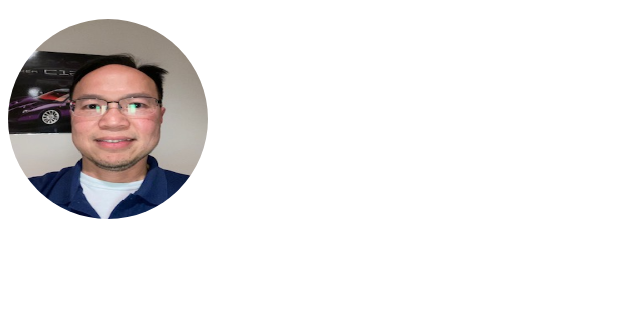
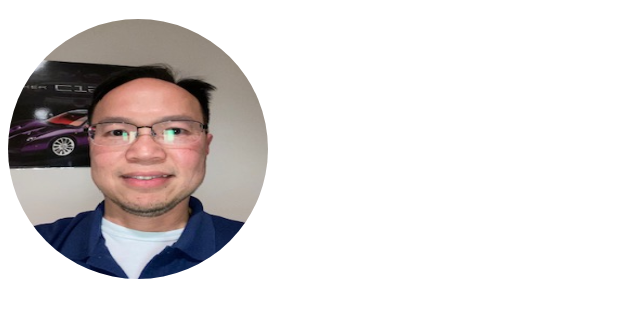
Before and after one commit to deanqtran/deanqtran.github.io, a plain HTML site: page index.html in a window 1280 px wide. Shown: the part 61-378 px from the top of the page, without its empty margins (0-640 px from the left). Drawn offline with Linux system fonts and the light colour scheme.

```diff
--- a/index.html
+++ b/index.html
@@ -5,7 +5,7 @@
     <meta name="viewport" content="width=device-width, initial-scale=1.0">
     <title>Document</title>
 	<style>
-	img { width: 200px; height: 200px; border-radius: 100px; float: left;
+	img { width: 260px; height: 260px; border-radius: 130px; float: left;
 
 	}
 	</style>
```
